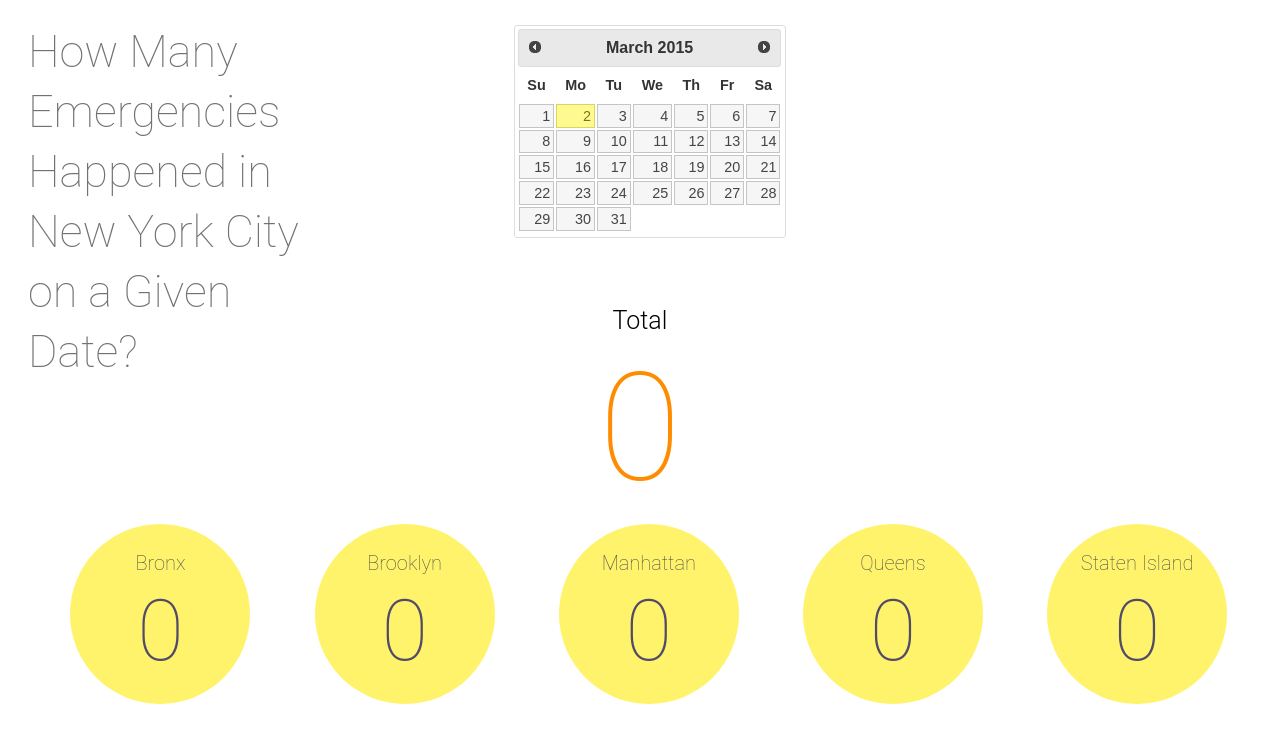
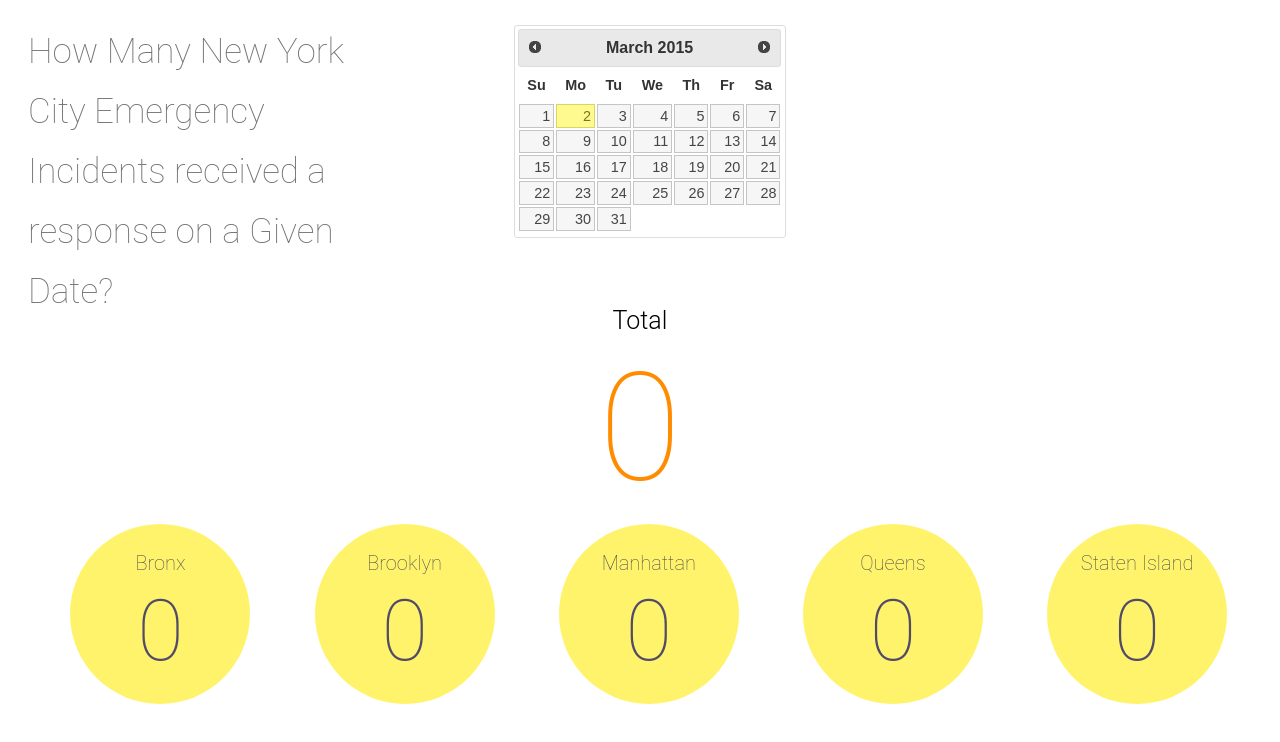
Before and after one commit to gurmanbh/emergencies, a plain HTML site: page index.html in a window 1280 px wide. Drawn offline with Linux system fonts and the light colour scheme.

Commit message:
updated files

```diff
--- a/css/styles.css
+++ b/css/styles.css
@@ -19,11 +19,11 @@
 
 h1{
 	font-family: "Roboto";
-	font-size: 45px;
+	font-size: 35px;
 	color: #727173;
 	font-weight: 100;
 	position: absolute;
-	width: 300px;
+	width: 330px;
 	margin-left: 20px;
 	margin-top: -3px;
 	line-height: 60px;
--- a/index.html
+++ b/index.html
@@ -13,7 +13,7 @@
 	<body>
 	<div id="wrapper">
 		<div id="title">
-			<h1>How Many Emergencies Happened in New York City on a Given Date?</h1>
+			<h1>How Many New York City Emergency Incidents received a response on a Given Date?</h1>
 			<div id="tooltip">
 				<p> Pick a date </p>
 			</div>
```
